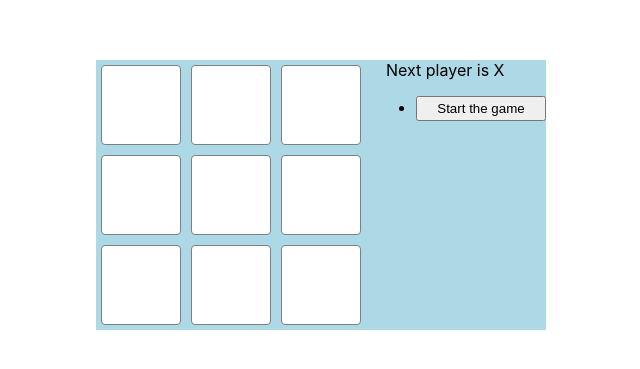
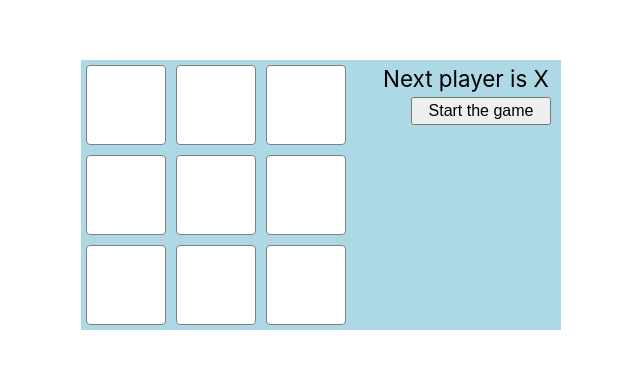
Before and after one commit to zrsmith-react-projects/tic-tac-toe, a React (Create React App) app: page / in a window 1280 px wide. Shown: the part 205-574 px from the top of the page, without its empty margins (319-959 px from the left). Built offline with nearby package versions, Linux system fonts and the light colour scheme.

Commit message:
button @media and styling

```diff
--- a/src/App.css
+++ b/src/App.css
@@ -46,9 +46,19 @@ body {
   }
 }
 
+@media screen and (min-width: 872px) {
+  .button {
+    min-width: 140px;
+    margin-right: 10px;
+  }
+}
+
 ol,
 ul {
-  padding-left: 30px;
+  /* padding-left: 30px; */
+  margin: 0 auto;
+  list-style: none;
+  /* text-align: center; */
 }
 
 .game-info {
@@ -60,7 +70,16 @@ ul {
 }
 
 .button {
-  width: 130px;
+  max-width: 140px;
+  width: 60%;
+  text-align: center;
   cursor: pointer;
   padding: 3px;
+  font-size: 1rem;
 }
+
+.status-display {
+  font-size: 1.4rem;
+  text-align: center;
+  padding: 5px 0;
+}
--- a/src/components/Game.js
+++ b/src/components/Game.js
@@ -69,7 +69,7 @@ export default class Game extends Component {
           <Board onClick={i => this.handleClick(i)} square={current.squares} />
         </div>
         <div className="game-info">
-          <div>{status}</div>
+          <div className="status-display">{status}</div>
           <ul>{moves}</ul>
         </div>
       </div>
```
